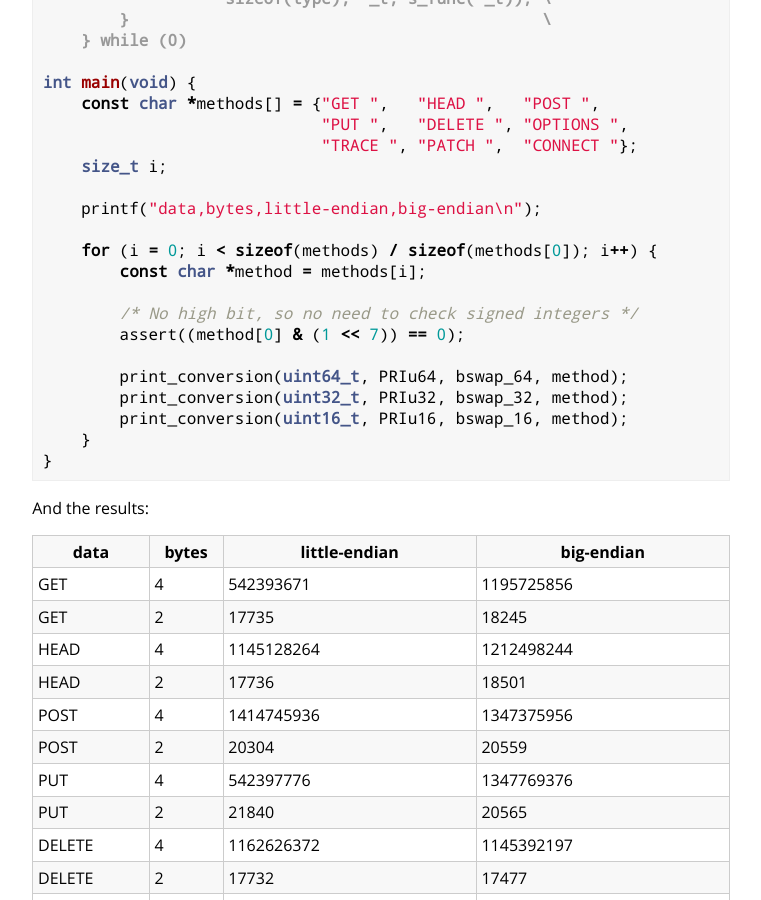
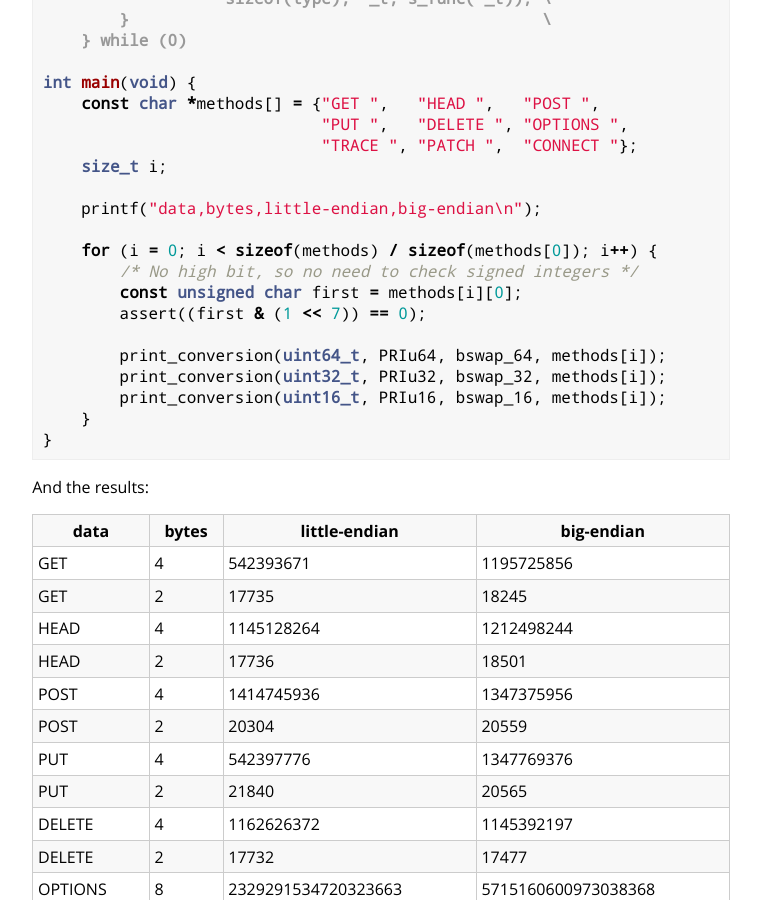
Before and after one commit to cdown/chrisdown.name, a Jekyll site: the page built from _posts/2020-01-13-1195725856-and-friends-the-origins-of-mysterious-numbers.md, in a window 1280 px wide and 900 px high, scrolled down 2404 px. Shown: the whole window, without its empty margins (259-1020 px from the left). Built offline with Jekyll 4.4.1, drawn with Linux system fonts in a browser that asks for light colours.

Commit message:
numbers post: Force unsigned char for check

```diff
--- a/_posts/2020-01-13-1195725856-and-friends-the-origins-of-mysterious-numbers.md
+++ b/_posts/2020-01-13-1195725856-and-friends-the-origins-of-mysterious-numbers.md
@@ -141,14 +141,13 @@ int main(void) {
     printf("data,bytes,little-endian,big-endian\n");
 
     for (i = 0; i < sizeof(methods) / sizeof(methods[0]); i++) {
-        const char *method = methods[i];
+        /* No high bit, so no need to check signed integers */
+        const unsigned char first = methods[i][0];
+        assert((first & (1 << 7)) == 0);
 
-        /* No high bit, so no need to check signed integers */
-        assert((method[0] & (1 << 7)) == 0);
-
-        print_conversion(uint64_t, PRIu64, bswap_64, method);
-        print_conversion(uint32_t, PRIu32, bswap_32, method);
-        print_conversion(uint16_t, PRIu16, bswap_16, method);
+        print_conversion(uint64_t, PRIu64, bswap_64, methods[i]);
+        print_conversion(uint32_t, PRIu32, bswap_32, methods[i]);
+        print_conversion(uint16_t, PRIu16, bswap_16, methods[i]);
     }
 }
 {% endhighlight %}
```
